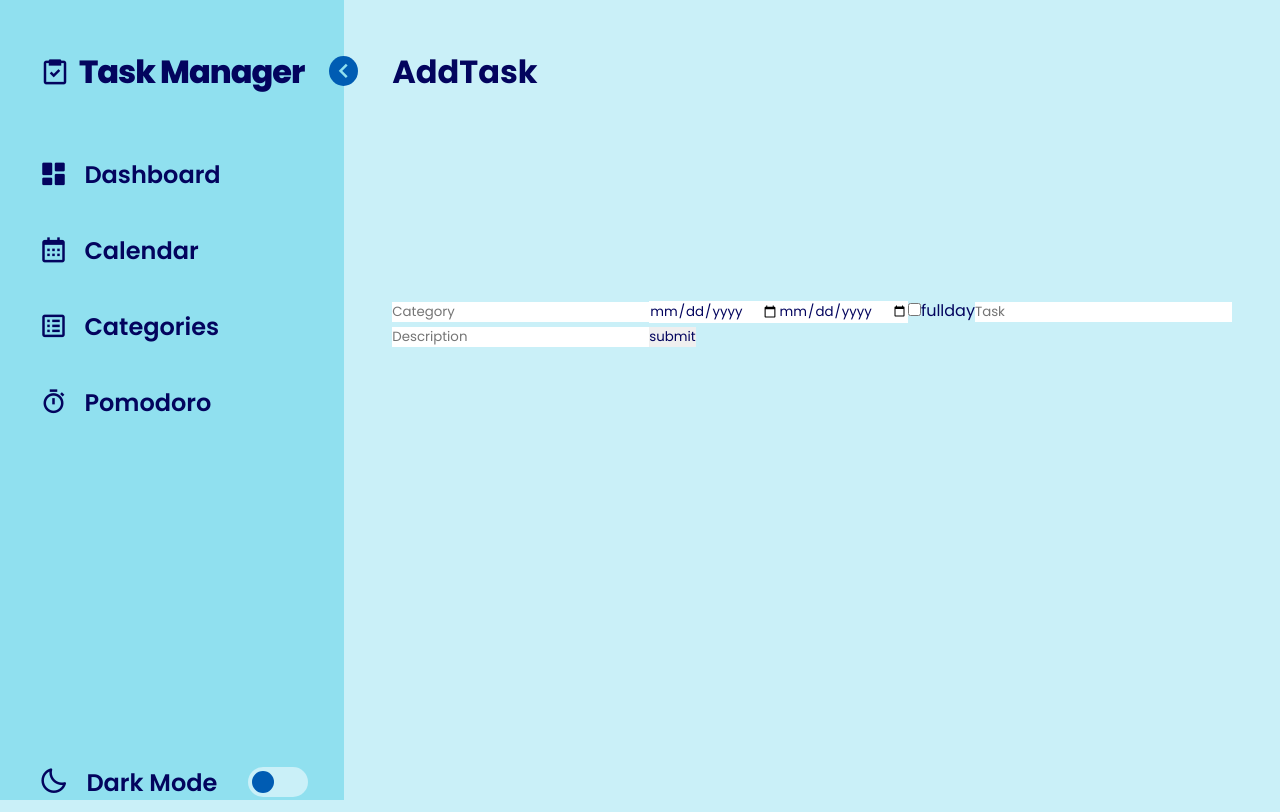
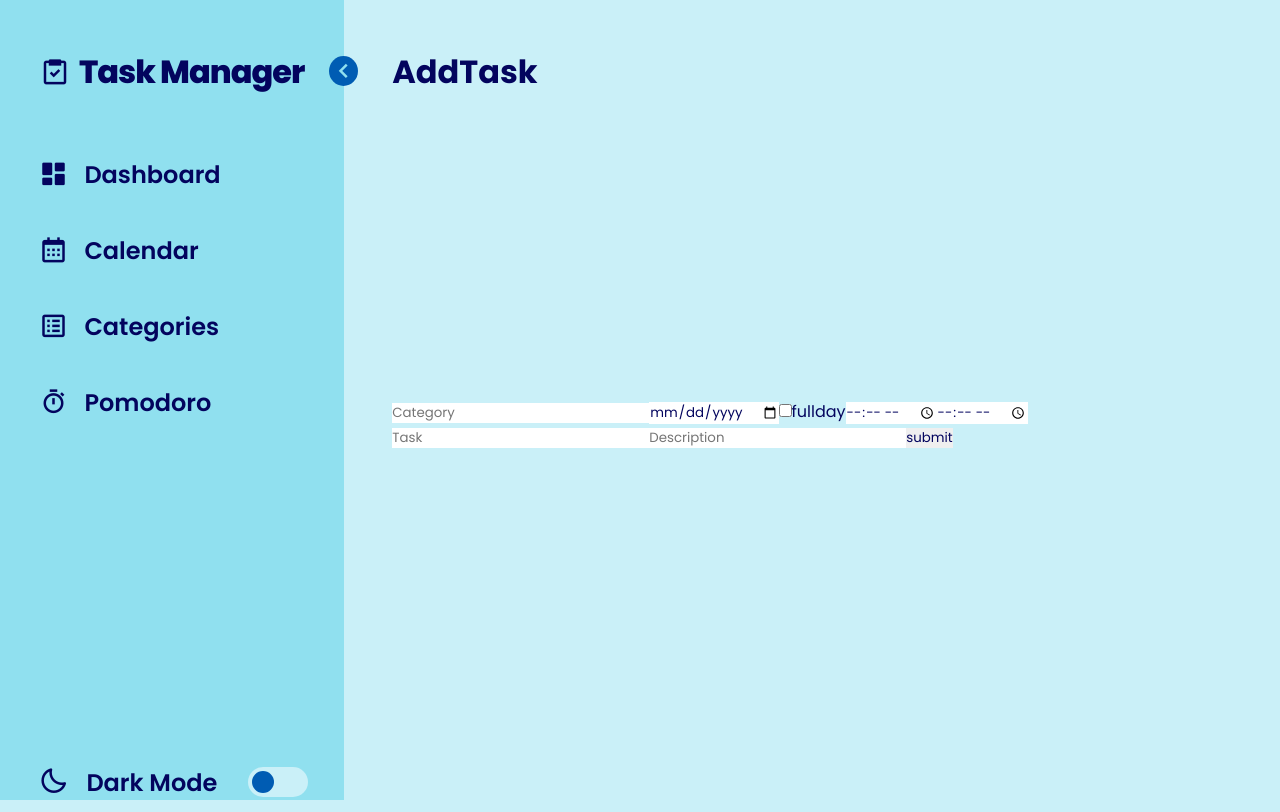
Before and after one commit to WaltsonZh/Organask, a React (Vite) app: page /addtask in a window 1280 px wide. Built offline with nearby package versions, Linux system fonts and the light colour scheme.

Commit message:
implemented firestore data object managment

```diff
--- a/src/pages/AddTask.jsx
+++ b/src/pages/AddTask.jsx
@@ -1,6 +1,7 @@
 import React, { useRef, useState } from 'react'
 import { Form, useActionData } from 'react-router-dom'
 import { Timestamp } from 'firebase/firestore'
+import { addTask } from '../firebase'
 
 export const action = async ({ request }) => {
   const formData = await request.formData()
@@ -26,13 +27,14 @@ export const action = async ({ request }) => {
     endTimestamp,
     fullday: data.fullday ? true : false,
   }
+  addTask(data)
 
-  return data
+  return null
 }
 
 export default function AddTask() {
   const task = useActionData()
-  const [fullDay, setFullDay] = useState(true)
+  const [fullDay, setFullDay] = useState(false)
   const checkbox = useRef()
 
   return (
@@ -54,7 +56,6 @@ export default function AddTask() {
         <input type='text' name='description' placeholder='Description' />
         <button>submit</button>
       </Form>
-      <p>{JSON.stringify(task)}</p>
     </div>
   )
 }
--- a/src/pages/Categories.jsx
+++ b/src/pages/Categories.jsx
@@ -7,7 +7,7 @@ export default function Categories() {
 
   useEffect(() => {
     const unsubscribe = () => {
-      const q = query(taskCollection, orderBy('timestamp'))
+      const q = query(taskCollection, orderBy('startTimestamp'))
       onSnapshot(q, (snapshot) => {
         const taskArr = snapshot.docs.map((doc) => ({
           ...doc.data(),
```
